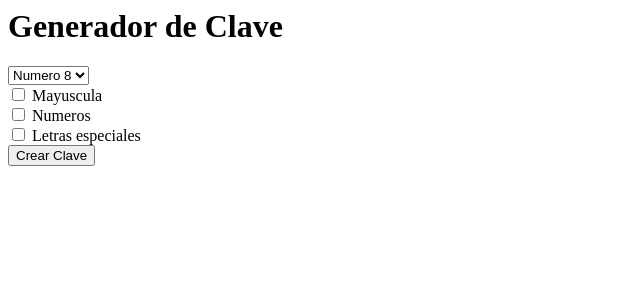
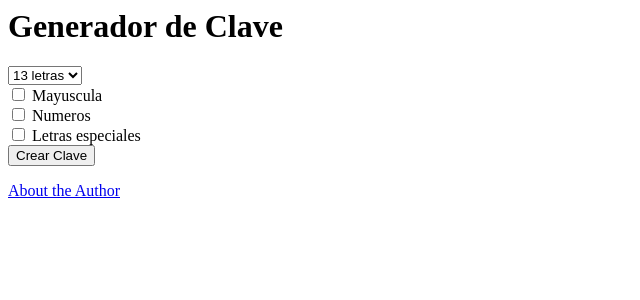
Before and after one commit to japablaza/django, a Django app: template passwd_gen/gen/templates/gen/home.html in a window 1280 px wide. Shown: the top 300 px of the page, without its empty margins (0-640 px from the left). Run offline with Django 4.2, Linux system fonts and the light colour scheme; the template is opened without the code that fills it, so the values that code supplies are empty.

Commit message:
More option to the form

```diff
--- a/passwd_gen/gen/templates/gen/home.html
+++ b/passwd_gen/gen/templates/gen/home.html
@@ -1,11 +1,16 @@
 <h1>Generador de Clave</h1>
 
 <form action="{% url 'passwd' %}">
-    <select name="lenght">
-        <option value="6">Numero 6</option>
-        <option value="7">Numero 7</option>
-        <option value="8" selected="selected">Numero 8</option>
-        <option value="9">numero 9</option>
+    <select name="largo">
+        <option value="6">6 letras</option>
+        <option value="7">7 letras</option>
+        <option value="8">8 letras</option>
+        <option value="9">9 letras</option>
+        <option value="10">10 letras</option>
+        <option value="11">11 letras</option>
+        <option value="12">12 letras</option>
+        <option value="13" selected=""selected>13 letras</option>
+        <option value="14">14 letras</option>
     </select>
     <br>
     <input type="checkbox" name="mayuscula"> Mayuscula
@@ -17,3 +22,5 @@
 
     <input type="submit" value="Crear Clave">
 </form>
+
+<a href="{% url 'about' %}">About the Author</a>
```
